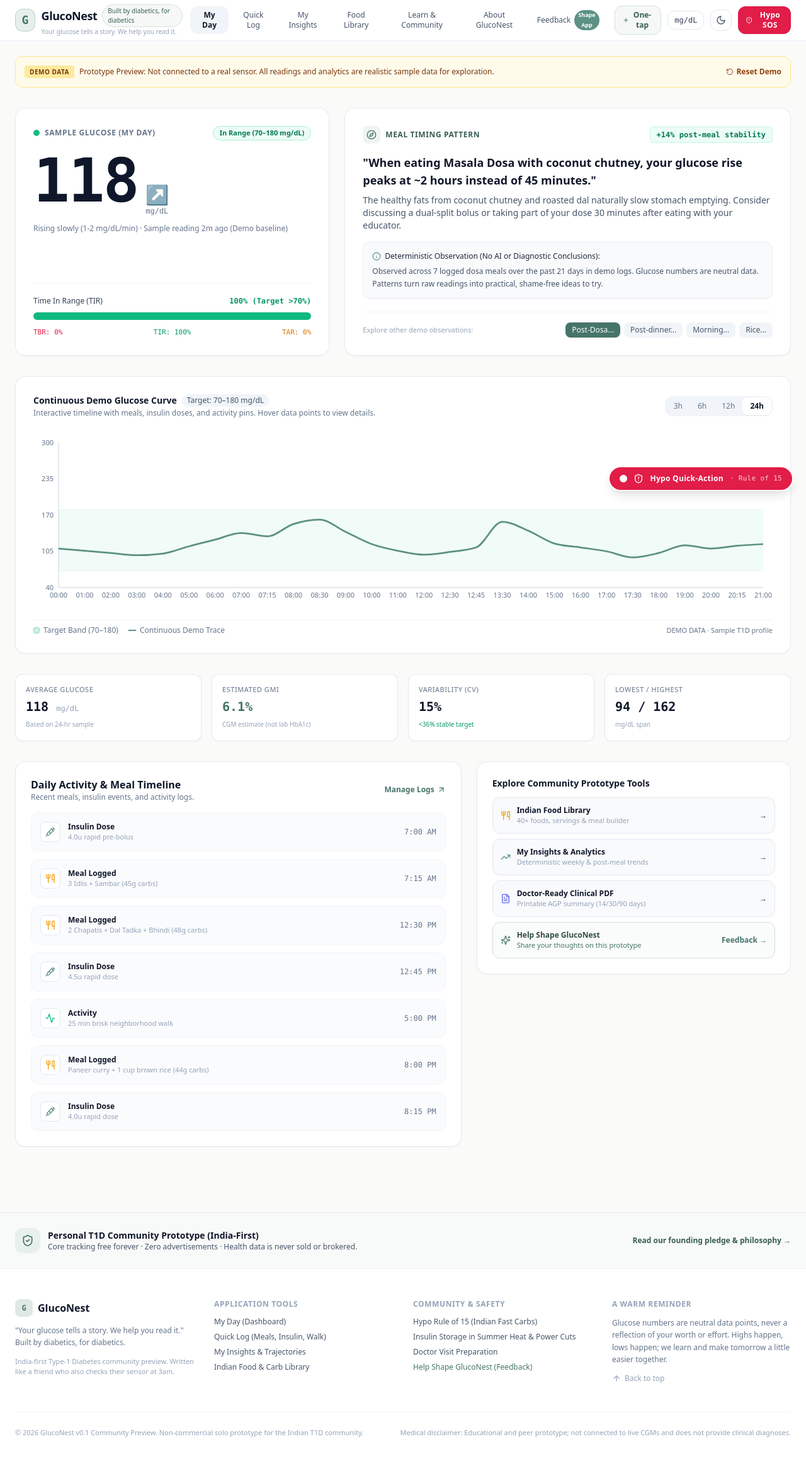
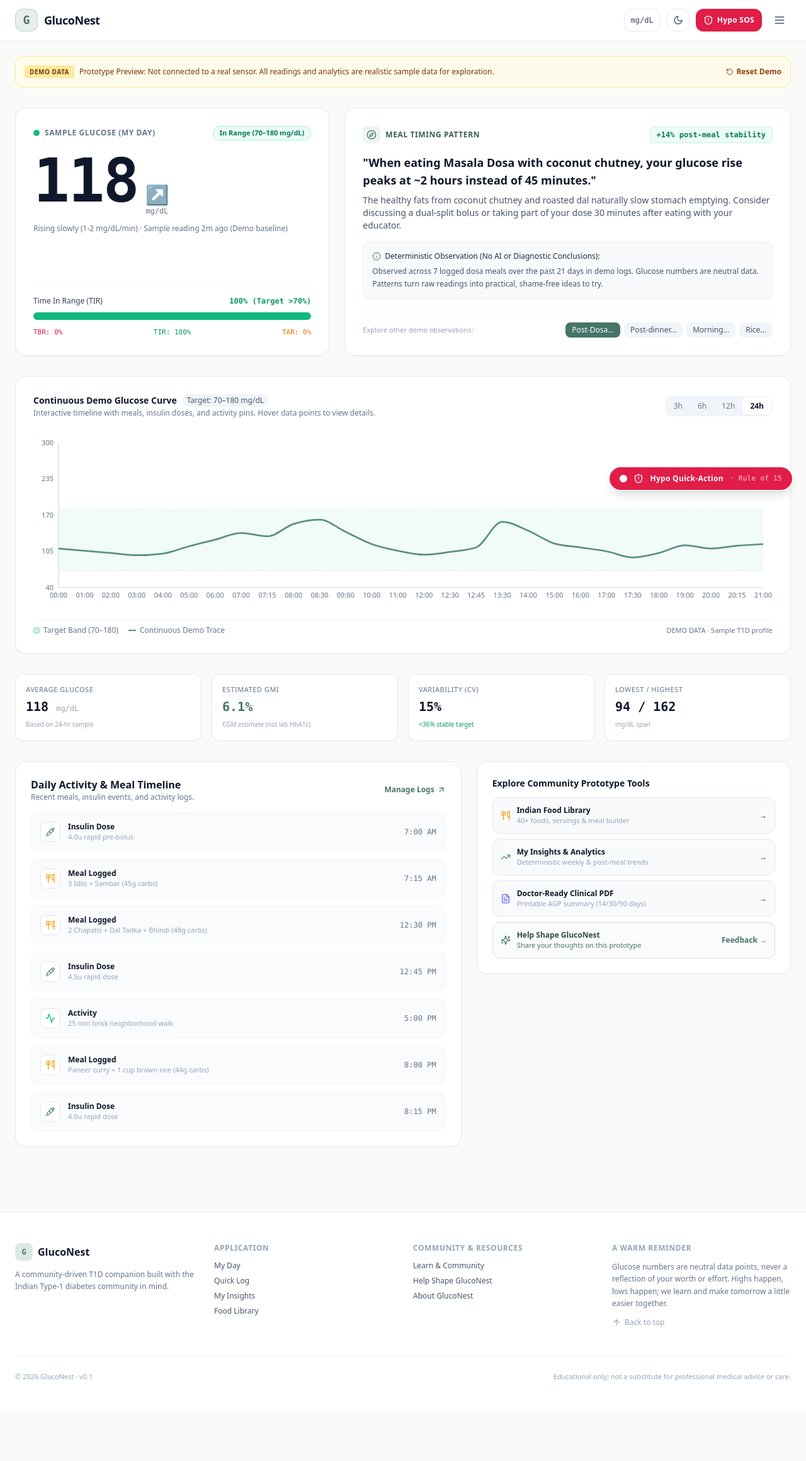
Before and after one commit to rproctor1729/GlucoNest, a Next.js app: page / in a window 1280 px wide. Shown: the top 2320 px of the page at 63% size. After the commit the page ends 2242 px from the top, so only its background shows below. Built offline with nearby package versions, Linux system fonts and the light colour scheme.

Commit message:
refined top navbar to show only basic info

```diff
--- a/src/components/layout/Footer.tsx
+++ b/src/components/layout/Footer.tsx
@@ -2,7 +2,7 @@
 
 import React from 'react';
 import { useApp } from '@/context/AppContext';
-import { ShieldCheck, Heart, Sparkles, Lock, ArrowUp } from 'lucide-react';
+import { ArrowUp } from 'lucide-react';
 
 export default function Footer() {
   const { setActiveSection } = useApp();
@@ -13,34 +13,8 @@ export default function Footer() {
 
   return (
     <footer className="mt-20 border-t border-slate-200 dark:border-slate-800/80 bg-white dark:bg-[#0c1218] transition-colors">
-      {/* Community & Ethics Pledge Banner */}
-      <div className="bg-nest-50/70 dark:bg-nest-950/20 border-b border-nest-100 dark:border-nest-900/40 py-6 px-4 sm:px-6">
-        <div className="max-w-7xl mx-auto flex flex-col md:flex-row items-center justify-between gap-4 text-center md:text-left">
-          <div className="flex items-center gap-3">
-            <div className="w-10 h-10 rounded-xl bg-nest-500/10 text-nest-600 dark:text-nest-400 flex items-center justify-center shrink-0">
-              <ShieldCheck className="w-5 h-5" />
-            </div>
-            <div>
-              <h4 className="text-sm font-semibold text-slate-900 dark:text-white">
-                Personal T1D Community Prototype (India-First)
-              </h4>
-              <p className="text-xs text-slate-600 dark:text-slate-400">
-                Core tracking free forever · Zero advertisements · Health data is never sold or brokered.
-              </p>
-            </div>
-          </div>
-          <button
-            onClick={() => setActiveSection('about')}
-            className="text-xs font-semibold text-nest-700 dark:text-nest-300 hover:underline flex items-center gap-1"
-          >
-            Read our founding pledge & philosophy →
-          </button>
-        </div>
-      </div>
-
-      {/* Main Footer Links & Voice */}
       <div className="max-w-7xl mx-auto px-4 sm:px-6 py-12">
-        <div className="grid grid-cols-1 md:grid-cols-4 gap-8">
+        <div className="grid grid-cols-1 md:grid-cols-2 lg:grid-cols-4 gap-8">
           <div className="space-y-3 md:col-span-1">
             <div className="flex items-center gap-2">
               <div className="w-7 h-7 rounded-lg bg-nest-500/20 text-nest-600 dark:text-nest-400 flex items-center justify-center font-bold text-xs font-mono">
@@ -51,38 +25,33 @@ export default function Footer() {
               </span>
             </div>
             <p className="text-xs text-slate-500 dark:text-slate-400 leading-relaxed">
-              "Your glucose tells a story. We help you read it."
-              <br />
-              Built by diabetics, for diabetics.
+              A community-driven T1D companion built with the Indian Type-1 diabetes community in mind.
             </p>
-            <div className="text-[11px] text-slate-400">
-              India-first Type-1 Diabetes community preview. Written like a friend who also checks their sensor at 3am.
-            </div>
           </div>
 
           <div>
             <h5 className="text-xs font-semibold uppercase tracking-wider text-slate-400 dark:text-slate-500 mb-3">
-              Application Tools
+              Application
             </h5>
             <ul className="space-y-2 text-xs text-slate-600 dark:text-slate-400">
               <li>
                 <button onClick={() => setActiveSection('my-day')} className="hover:text-slate-900 dark:hover:text-white">
-                  My Day (Dashboard)
+                  My Day
                 </button>
               </li>
               <li>
                 <button onClick={() => setActiveSection('quick-log')} className="hover:text-slate-900 dark:hover:text-white">
-                  Quick Log (Meals, Insulin, Walk)
+                  Quick Log
                 </button>
               </li>
               <li>
                 <button onClick={() => setActiveSection('insights')} className="hover:text-slate-900 dark:hover:text-white">
-                  My Insights & Trajectories
+                  My Insights
                 </button>
               </li>
               <li>
                 <button onClick={() => setActiveSection('food-library')} className="hover:text-slate-900 dark:hover:text-white">
-                  Indian Food & Carb Library
+                  Food Library
                 </button>
               </li>
             </ul>
@@ -90,27 +59,22 @@ export default function Footer() {
 
           <div>
             <h5 className="text-xs font-semibold uppercase tracking-wider text-slate-400 dark:text-slate-500 mb-3">
-              Community & Safety
+              Community & Resources
             </h5>
             <ul className="space-y-2 text-xs text-slate-600 dark:text-slate-400">
               <li>
                 <button onClick={() => setActiveSection('learn-community')} className="hover:text-slate-900 dark:hover:text-white">
-                  Hypo Rule of 15 (Indian Fast Carbs)
+                  Learn & Community
                 </button>
               </li>
               <li>
-                <button onClick={() => setActiveSection('learn-community')} className="hover:text-slate-900 dark:hover:text-white">
-                  Insulin Storage in Summer Heat & Power Cuts
+                <button onClick={() => setActiveSection('feedback')} className="hover:text-slate-900 dark:hover:text-white">
+                  Help Shape GlucoNest
                 </button>
               </li>
               <li>
-                <button onClick={() => setActiveSection('learn-community')} className="hover:text-slate-900 dark:hover:text-white">
-                  Doctor Visit Preparation
-                </button>
-              </li>
-              <li>
-                <button onClick={() => setActiveSection('feedback')} className="hover:text-slate-900 dark:hover:text-white font-medium text-nest-600 dark:text-nest-400">
-                  Help Shape GlucoNest (Feedback)
+                <button onClick={() => setActiveSection('about')} className="hover:text-slate-900 dark:hover:text-white">
+                  About GlucoNest
                 </button>
               </li>
             </ul>
@@ -136,10 +100,10 @@ export default function Footer() {
         {/* Bottom copyright & disclaimer */}
         <div className="mt-10 pt-6 border-t border-slate-100 dark:border-slate-800/80 flex flex-col sm:flex-row items-center justify-between gap-3 text-[11px] text-slate-400">
           <div>
-            © {new Date().getFullYear()} GlucoNest v0.1 Community Preview. Non-commercial solo prototype for the Indian T1D community.
+            © {new Date().getFullYear()} GlucoNest · v0.1
           </div>
           <div className="text-center sm:text-right">
-            Medical disclaimer: Educational and peer prototype; not connected to live CGMs and does not provide clinical diagnoses.
+            Educational only; not a substitute for professional medical advice or care.
           </div>
         </div>
       </div>
--- a/src/components/layout/Navbar.tsx
+++ b/src/components/layout/Navbar.tsx
@@ -10,8 +10,6 @@ import {
   Plus,
   Menu,
   X,
-  Sparkles,
-  Heart,
 } from 'lucide-react';
 
 export default function Navbar() {
@@ -28,14 +26,14 @@ export default function Navbar() {
 
   const [mobileMenuOpen, setMobileMenuOpen] = useState(false);
 
-  const navItems: Array<{ id: NavigationSection; label: string; badge?: string }> = [
+  const navItems: Array<{ id: NavigationSection; label: string }> = [
     { id: 'my-day', label: 'My Day' },
     { id: 'quick-log', label: 'Quick Log' },
     { id: 'insights', label: 'My Insights' },
     { id: 'food-library', label: 'Food Library' },
     { id: 'learn-community', label: 'Learn & Community' },
     { id: 'about', label: 'About GlucoNest' },
-    { id: 'feedback', label: 'Feedback', badge: 'Shape App' },
+    { id: 'feedback', label: 'Feedback' },
   ];
 
   const handleNavClick = (id: NavigationSection) => {
@@ -46,9 +44,8 @@ export default function Navbar() {
 
   return (
     <header className="sticky top-0 z-40 w-full bg-white/95 dark:bg-[#0c1218]/95 backdrop-blur-md border-b border-slate-200/80 dark:border-slate-800/80 transition-colors">
-      <div className="max-w-7xl mx-auto px-4 sm:px-6 h-16 flex items-center justify-between gap-3">
-        {/* Brand & Eyebrow */}
-        <div className="flex items-center gap-3">
+      <div className="max-w-7xl mx-auto px-4 sm:px-6 h-16 flex items-center justify-between gap-4">
+        <div className="flex items-center shrink-0 mr-2 xl:mr-4">
           <button
             onClick={() => handleNavClick('my-day')}
             className="flex items-center gap-2.5 text-left group"
@@ -56,98 +53,78 @@ export default function Navbar() {
             <div className="w-9 h-9 rounded-xl bg-nest-500/15 dark:bg-nest-500/20 text-nest-600 dark:text-nest-400 flex items-center justify-center border border-nest-500/30 group-hover:scale-105 transition-transform">
               <span className="font-bold text-lg font-mono">G</span>
             </div>
-            <div>
-              <div className="flex items-center gap-2">
-                <span className="font-semibold text-lg tracking-tight text-slate-900 dark:text-white">
-                  GlucoNest
-                </span>
-                <span className="hidden xl:inline-flex items-center text-[10px] px-2 py-0.5 rounded-full bg-nest-50 dark:bg-nest-950/60 text-nest-700 dark:text-nest-300 font-medium border border-nest-200 dark:border-nest-800">
-                  Built by diabetics, for diabetics
-                </span>
-              </div>
-              <p className="text-[10px] text-slate-400 dark:text-slate-500 hidden sm:block">
-                Your glucose tells a story. We help you read it.
-              </p>
-            </div>
+            <span className="font-semibold text-lg tracking-tight text-slate-900 dark:text-white">
+              GlucoNest
+            </span>
           </button>
         </div>
 
-        {/* Desktop Navigation Links */}
-        <nav className="hidden lg:flex items-center gap-1">
+        <nav className="hidden 2xl:flex flex-1 items-center justify-center gap-1">
           {navItems.map((item) => {
             const isActive = activeSection === item.id;
             return (
               <button
                 key={item.id}
                 onClick={() => handleNavClick(item.id)}
-                className={`px-3 py-1.5 rounded-xl text-xs font-medium transition-all relative flex items-center gap-1.5 ${
+                className={`h-9 px-3 rounded-xl text-[13px] font-medium transition-all whitespace-nowrap ${
                   isActive
-                    ? 'bg-slate-100 dark:bg-slate-800 text-slate-900 dark:text-white font-semibold'
+                    ? 'bg-nest-50 dark:bg-nest-950/40 text-nest-800 dark:text-nest-300 border border-nest-200 dark:border-nest-800 font-semibold'
                     : 'text-slate-600 dark:text-slate-400 hover:text-slate-900 dark:hover:text-white hover:bg-slate-50 dark:hover:bg-slate-850'
                 }`}
               >
-                <span>{item.label}</span>
-                {item.badge && (
-                  <span className="text-[9px] px-1.5 py-0.2 rounded-full bg-nest-500 text-white font-bold">
-                    {item.badge}
-                  </span>
-                )}
+                {item.label}
               </button>
             );
           })}
         </nav>
 
-        {/* Global Controls & Emergency Pin */}
-        <div className="flex items-center gap-2 sm:gap-2.5">
-          {/* One-Tap Quick Log Shortcut */}
+        <div className="flex items-center gap-1.5 sm:gap-2.5 shrink-0">
           <button
             type="button"
             onClick={() => setIsOneTapModalOpen(true)}
-            className="hidden sm:flex items-center gap-1 px-3 py-1.5 rounded-xl bg-nest-50 dark:bg-nest-950/40 text-nest-700 dark:text-nest-300 border border-nest-200 dark:border-nest-800 hover:bg-nest-100 dark:hover:bg-nest-950/60 text-xs font-semibold transition-all"
+            className="hidden 2xl:flex items-center gap-1 px-3 h-9 rounded-xl bg-nest-50 dark:bg-nest-950/40 text-nest-700 dark:text-nest-300 border border-nest-200 dark:border-nest-800 hover:bg-nest-100 dark:hover:bg-nest-950/60 text-xs font-semibold transition-all whitespace-nowrap"
             title="One-tap log: Carbs, insulin, or exercise in under 3 seconds"
           >
             <Plus className="w-3.5 h-3.5" />
             <span>One-tap</span>
           </button>
 
-          {/* Unit Toggle: mg/dL <-> mmol/L */}
           <button
             type="button"
             onClick={toggleGlucoseUnit}
-            className="px-2.5 py-1.5 rounded-xl border border-slate-200 dark:border-slate-800 hover:border-slate-300 dark:hover:border-slate-700 bg-white dark:bg-slate-900 text-xs font-mono font-medium text-slate-700 dark:text-slate-300 transition-colors"
+            className="h-9 px-2.5 rounded-xl border border-slate-200 dark:border-slate-800 hover:border-slate-300 dark:hover:border-slate-700 bg-white dark:bg-slate-900 text-xs font-mono font-medium text-slate-700 dark:text-slate-300 transition-colors"
             title={`Toggle glucose unit: currently ${glucoseUnit}`}
           >
             {glucoseUnit}
           </button>
 
-          {/* Dark / Light Mode Switch */}
           <button
             type="button"
             onClick={toggleDarkMode}
-            className="p-2 rounded-xl border border-slate-200 dark:border-slate-800 hover:border-slate-300 dark:hover:border-slate-700 bg-white dark:bg-slate-900 text-slate-600 dark:text-slate-400 hover:text-slate-900 dark:hover:text-white transition-colors"
+            className="h-9 w-9 flex items-center justify-center rounded-xl border border-slate-200 dark:border-slate-800 hover:border-slate-300 dark:hover:border-slate-700 bg-white dark:bg-slate-900 text-slate-600 dark:text-slate-400 hover:text-slate-900 dark:hover:text-white transition-colors"
             title={darkMode ? 'Switch to calm light mode' : 'Switch to soothing dark mode'}
             aria-label="Toggle dark mode"
           >
             {darkMode ? <Sun className="w-4 h-4 text-amber-400" /> : <Moon className="w-4 h-4 text-slate-600" />}
           </button>
 
-          {/* Pinned Hypo Emergency Button */}
           <button
             type="button"
             onClick={triggerHypoEmergency}
-            className="flex items-center gap-1.5 px-3 py-1.5 rounded-xl bg-rose-600 hover:bg-rose-700 text-white text-xs font-bold tracking-tight shadow-sm hover:shadow transition-all active:scale-95"
+            className="h-9 flex items-center gap-1.5 px-2 sm:px-3 rounded-xl bg-rose-600 hover:bg-rose-700 text-white text-xs font-bold tracking-tight shadow-sm hover:shadow transition-all active:scale-95"
             title="One-tap Hypo SOS: Rule of 15, fast carbs, timer"
+            aria-label="Hypo SOS"
           >
             <ShieldAlert className="w-4 h-4" />
-            <span className="tracking-wide">Hypo SOS</span>
+            <span className="hidden sm:inline tracking-wide">Hypo SOS</span>
           </button>
 
-          {/* Mobile hamburger */}
           <button
             type="button"
             onClick={() => setMobileMenuOpen(!mobileMenuOpen)}
-            className="p-2 lg:hidden text-slate-600 dark:text-slate-400 hover:text-slate-900 dark:hover:text-white"
+            className="h-9 w-9 flex items-center justify-center 2xl:hidden text-slate-600 dark:text-slate-400 hover:text-slate-900 dark:hover:text-white"
             aria-label="Toggle menu"
+            aria-expanded={mobileMenuOpen}
           >
             {mobileMenuOpen ? <X className="w-5 h-5" /> : <Menu className="w-5 h-5" />}
           </button>
@@ -156,24 +133,19 @@ export default function Navbar() {
 
       {/* Mobile Drawer */}
       {mobileMenuOpen && (
-        <div className="lg:hidden border-t border-slate-200 dark:border-slate-800 bg-white dark:bg-[#0c1218] p-4 space-y-2 animate-fadeIn">
+        <div className="2xl:hidden border-t border-slate-200 dark:border-slate-800 bg-white dark:bg-[#0c1218] p-4 space-y-2 animate-fadeIn">
           <div className="grid grid-cols-2 gap-2 pb-3 border-b border-slate-100 dark:border-slate-800">
             {navItems.map((item) => (
               <button
                 key={item.id}
                 onClick={() => handleNavClick(item.id)}
-                className={`py-2 px-3 rounded-xl text-xs text-left font-medium flex items-center justify-between ${
+                className={`h-10 py-2 px-3 rounded-xl text-xs text-left font-medium flex items-center ${
                   activeSection === item.id
                     ? 'bg-nest-600 text-white font-semibold'
                     : 'text-slate-700 dark:text-slate-300 bg-slate-50 dark:bg-slate-900'
                 }`}
               >
-                <span>{item.label}</span>
-                {item.badge && (
-                  <span className="text-[9px] px-1 rounded bg-amber-400 text-slate-900 font-bold">
-                    {item.badge}
-                  </span>
-                )}
+                {item.label}
               </button>
             ))}
           </div>
@@ -185,7 +157,7 @@ export default function Navbar() {
                 setIsOneTapModalOpen(true);
                 setMobileMenuOpen(false);
               }}
-              className="w-full py-2.5 rounded-xl bg-nest-50 dark:bg-nest-950/40 text-nest-700 dark:text-nest-300 font-semibold text-xs border border-nest-200 dark:border-nest-800 flex items-center justify-center gap-1.5"
+              className="w-full h-10 rounded-xl bg-nest-50 dark:bg-nest-950/40 text-nest-700 dark:text-nest-300 font-semibold text-xs border border-nest-200 dark:border-nest-800 flex items-center justify-center gap-1.5"
             >
               <Plus className="w-4 h-4" />
               <span>One-tap log (Carbs / Insulin / Activity)</span>
```
